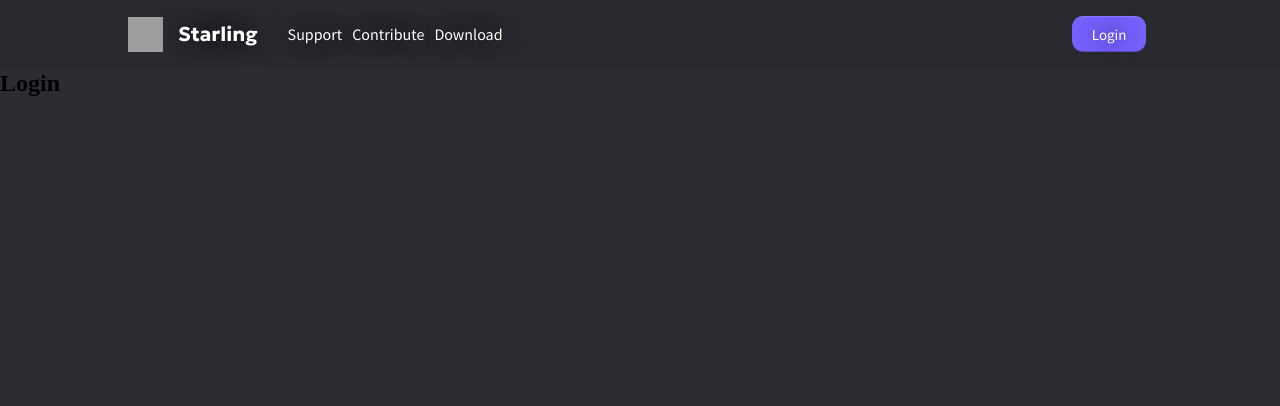
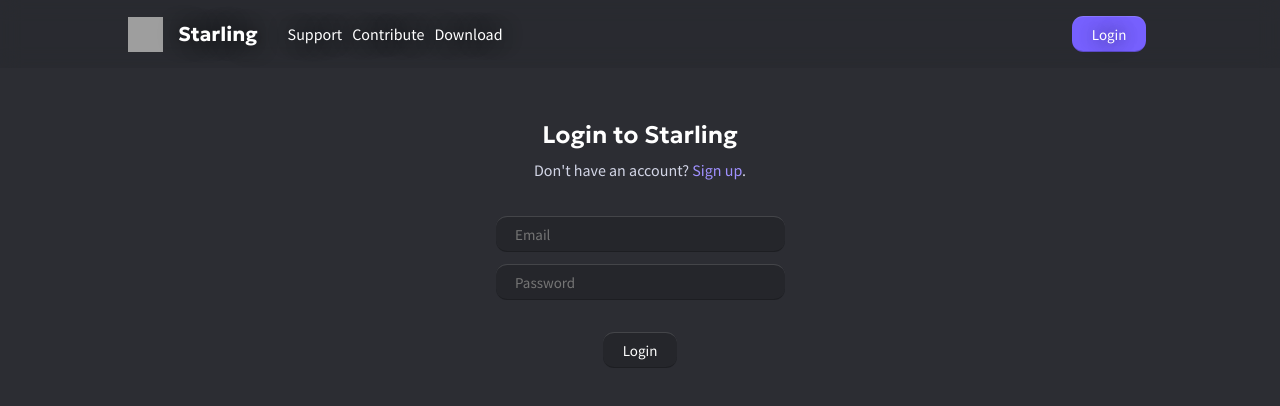
Before and after one commit to ihateblueb/starling-web, a Nuxt app: page /login in a window 1280 px wide. Shown: the top 406 px of the page. Built offline with nearby package versions, Linux system fonts and the light colour scheme; grey boxes are pictures that could not be loaded.

Commit message:
add input component and make login page

```diff
--- a/app.vue
+++ b/app.vue
@@ -7,6 +7,8 @@
 @import url('https://fonts.googleapis.com/css2?family=Geologica:wght@100;200;300;400;500;600;700;800;900&display=swap');
 
 :root {
+    color-scheme: dark;
+
     --bg-primary: #2c2d33;
     --bg-secondary: #25262b;
     --bg-secondary-alt: #1d1e22;
@@ -23,6 +25,7 @@
 
     --accent1: #7761FF;
     --accent1-50: #7761FF50;
+    --accent2: #a091ff;
     --bg-danger: #ff5757;
     --bg-warning: #f89232;
     --bg-success: #49a749;
@@ -37,6 +40,10 @@
 body {
     margin: 0px;
     background-color: var(--bg-primary);
+}
+
+h1, h2, h3, h4, h5, h6, p {
+    margin: 0px;
 }
 
 .homepage .pageHeader {
@@ -82,15 +89,52 @@ body {
     font-weight: 500;
 }
 
-.featureTitle {
+.featureTitle, .loginHeader {
     font-family: var(--font2);
     color: var(--text1);
     font-weight: 600;
+    margin-bottom: 10px;
 }
 
-.featureDescription {
+.featureDescription, .loginDescription {
     font-family: var(--font1);
     color: var(--text2);
     font-weight: 400;
+    margin-bottom: 10px;
+}
+
+.loginDescriptionLink {
+    color: var(--accent2);
+    text-decoration: none;
+}
+
+.loginContent {
+    display: flex;
+
+    height: 100%;
+    width: 100%;
+}
+
+.loginContainer {
+    border-radius: 10px;
+    text-align: center;
+    width: 100%;
+    max-width: 350px;
+    padding: 20px;
+    padding-top: 50px;
+    margin: auto;
+}
+
+.loginInputContainer, .loginLabel {
+    display: block;
+}
+
+.loginInputs {
+    padding-top: 20px;
+    padding-bottom: 20px;
+}
+
+.loginLabel {
+    width: 0px;
 }
 </style>
--- /dev/null
+++ b/components/Input.vue
@@ -0,0 +1,84 @@
+<script>
+export default {
+    props: {
+        type: String,
+        placeholder: String,
+        width: String,
+    },
+    data: () => ({
+        inputclasses: "ipt",
+        widthstyle: "width: 500px!important;",
+    }),
+    created() {
+        this.getInputType()
+        this.getWidth()
+    },
+    methods: {
+        async getInputType() {
+            this.inputclasses = "ipt " + this.type
+        },
+        async getWidth() {
+            this.widthstyle = "width: " + this.width + "!important;"
+        }
+    }
+}
+</script>
+
+<template>
+    <input type="text" :class="inputclasses" :style="widthstyle" :placeholder="placeholder">
+</template>
+
+<style>
+.ipt {
+    margin: 6px;
+
+    padding-top: 0.5em;
+    padding-bottom: 0.5em;
+    padding-left: 1.3em;
+    padding-right: 1.3em;
+
+    background-color: var(--bg-secondary);
+    color: var(--text1);
+
+    user-select: none;
+    cursor: pointer;
+    transition: .3s;
+
+    font-family: var(--font1);
+    font-size: 15px;
+    font-weight: 500;
+    text-decoration: none;
+
+    backdrop-filter: blur(10px);
+    -webkit-backdrop-filter: blur(10px);
+
+    border-radius: 0.75em;
+    border-width: 0px;
+    border-style: solid;
+
+    border-top-width: 0.1em;
+    border-top-color: var(--button-border-top);
+    border-bottom-width: 0.1em;
+    border-bottom-color: var(--button-border-btm);
+}
+
+.ipt.info {
+    background-color: var(--bg-info);
+}
+
+.ipt.success {
+    background-color: var(--bg-success);
+}
+
+.ipt.warning {
+    background-color: var(--bg-warning);
+}
+
+.ipt.danger {
+    background-color: var(--bg-danger);
+}
+
+.ipt.accent {
+    background-color: var(--accent1);
+}
+</style>
--- a/pages/login.vue
+++ b/pages/login.vue
@@ -1,6 +1,7 @@
 <script setup>
 import Header from '../components/Header.vue'
 import Button from '../components/Button.vue'
+import Input from '../components/Input.vue'
 </script>
 
 <template>
@@ -8,10 +9,22 @@ import Button from '../components/Button.vue'
         <div class="pageHeader">
             <Header />
         </div>
-        <div class="mainContent">
-            <h2>
-                Login
-            </h2>
+        <div class="mainContent loginContent">
+            <div class="loginContainer">
+                <h2 class="loginHeader">
+                    Login to Starling
+                </h2>
+                <p class="loginDescription">
+                    Don't have an account? <a class="loginDescriptionLink" href="/signup">Sign up</a>.
+                </p>
+                <div class="loginInputs">
+                    <Input width="250px" placeholder="Email" />
+                    <Input width="250px" placeholder="Password" />
+                </div>
+                <div>
+                    <Button>Login</Button>
+                </div>
+            </div>
         </div>
     </div>
 </template>
```
